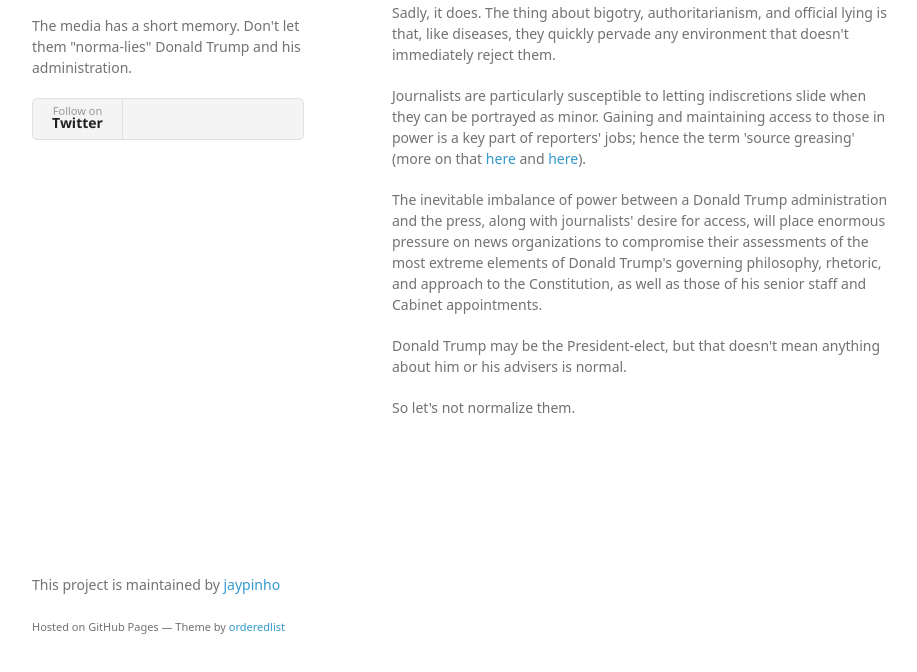
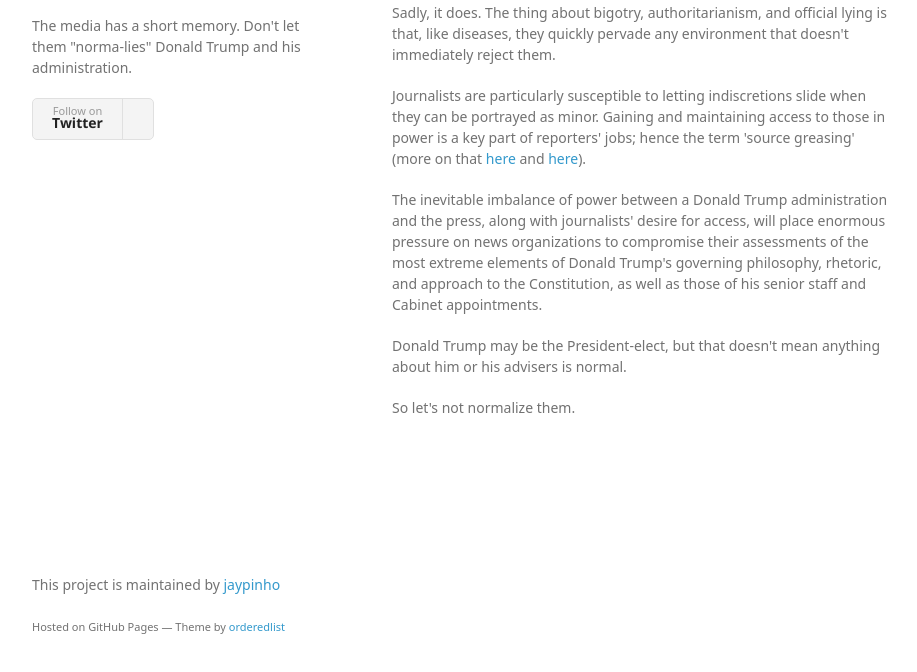
Before and after one commit to jaypinho/normalies, a plain HTML site: page index.html in a window 1280 px wide. Shown: the part 94-766 px from the top of the page, without its empty margins (178-1095 px from the left). Drawn offline with Linux system fonts and the light colour scheme; a web font is replaced by a local one.

Commit message:
Update styles.css

```diff
--- a/stylesheets/styles.css
+++ b/stylesheets/styles.css
@@ -171,7 +171,7 @@ header ul {
   background: #f4f4f4;
   border-radius:5px;
   border:1px solid #e0e0e0;
-  width:270px;
+  width:120px;
 }
 
 header li {
```
